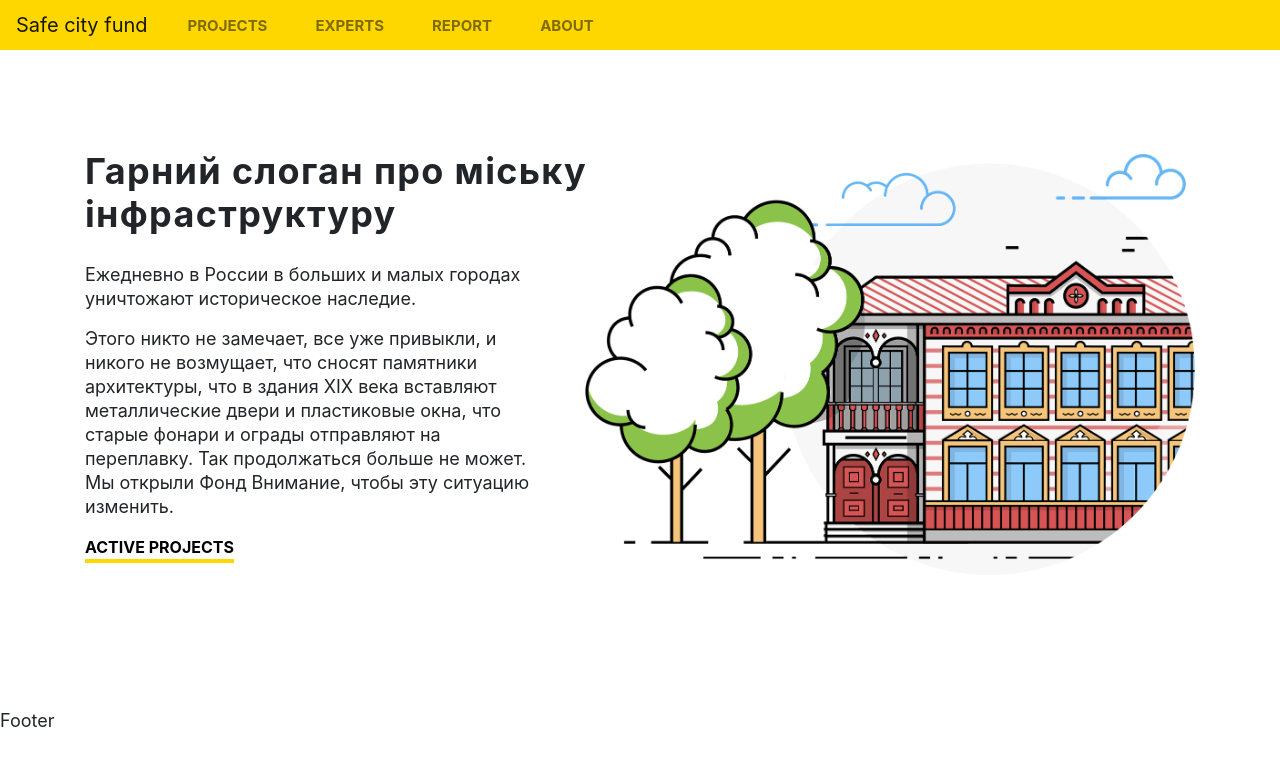
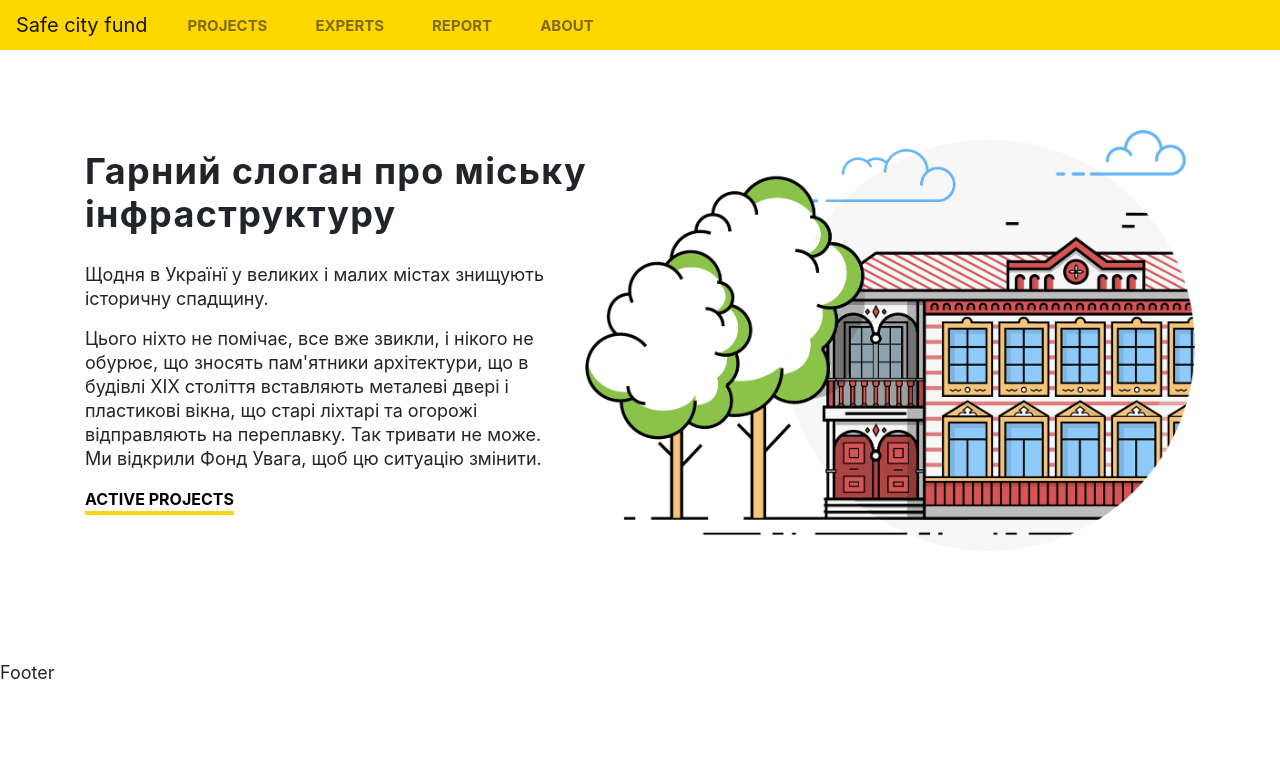
Before and after one commit to kyrylenko/SafeCity, a React (Create React App) app in the folder SafeCity/ClientApp/: page / in a window 1280 px wide. Shown: the top 766 px of the page. Built offline with nearby package versions, Linux system fonts and the light colour scheme; no server answers.

Commit message:
translate

```diff
--- a/SafeCity/ClientApp/src/pages/Home.tsx
+++ b/SafeCity/ClientApp/src/pages/Home.tsx
@@ -15,8 +15,8 @@ const Home = () => {
                         <div className='col-lg-6'>
                             <h2>Гарний слоган про міську інфраструктуру</h2>
                             <div style={{ paddingRight: '75px' }}>
-                                <p className='typograph_me'>Ежедневно в России в больших и малых городах уничтожают историческое наследие.</p>
-                                <p className='typograph_me'>Этого никто не замечает, все уже привыкли, и никого не возмущает, что сносят памятники архитектуры, что в здания XIX века вставляют металлические двери и пластиковые окна, что старые фонари и ограды отправляют на переплавку. Так продолжаться больше не может. Мы открыли Фонд Внимание, чтобы эту ситуацию изменить.</p>
+                                <p className='typograph_me'>Щодня в Українї у великих і малих містах знищують історичну спадщину.</p>
+                                <p className='typograph_me'>Цього ніхто не помічає, все вже звикли, і нікого не обурює, що зносять пам'ятники архітектури, що в будівлі XIX століття вставляють металеві двері і пластикові вікна, що старі ліхтарі та огорожі відправляють на переплавку. Так тривати не може. Ми відкрили Фонд Увага, щоб цю ситуацію змінити.</p>
                             </div>
 
                             <div className='buttons-row'>
```
